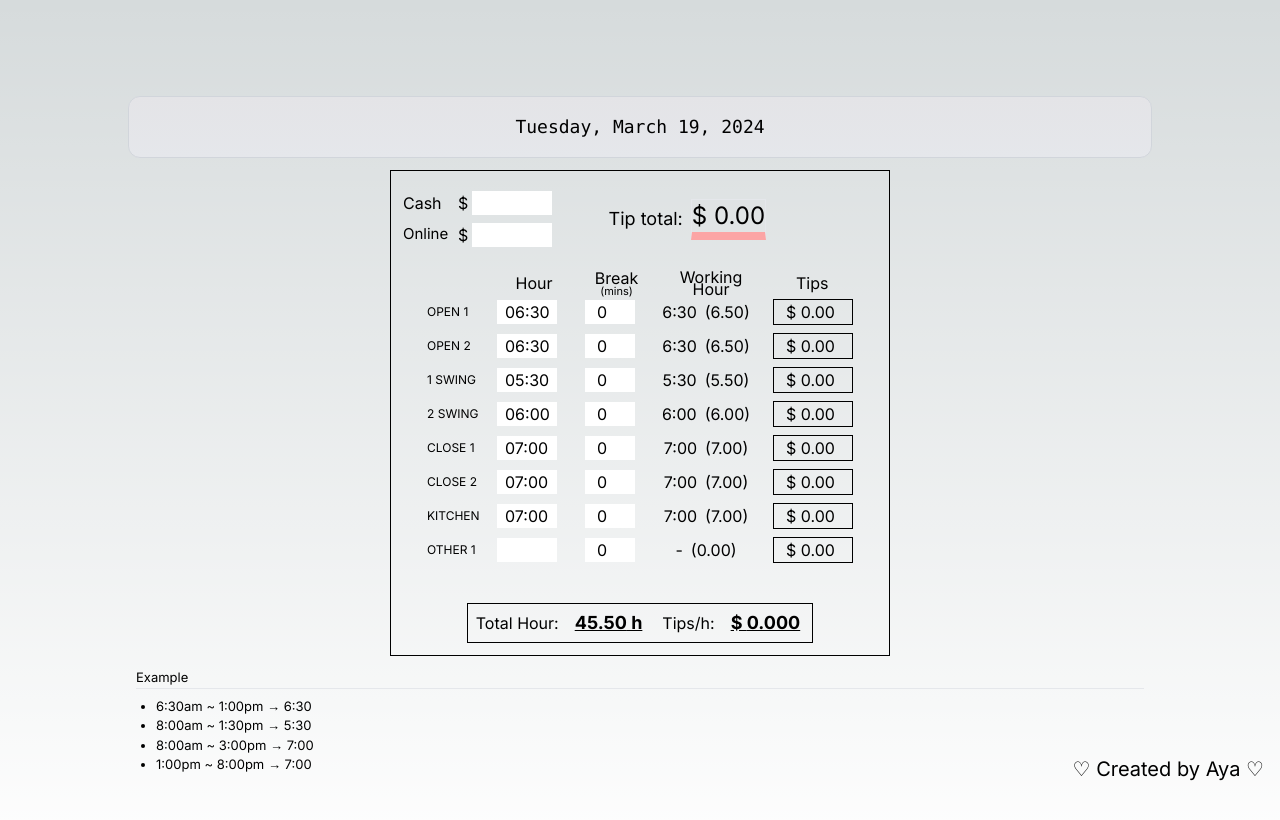
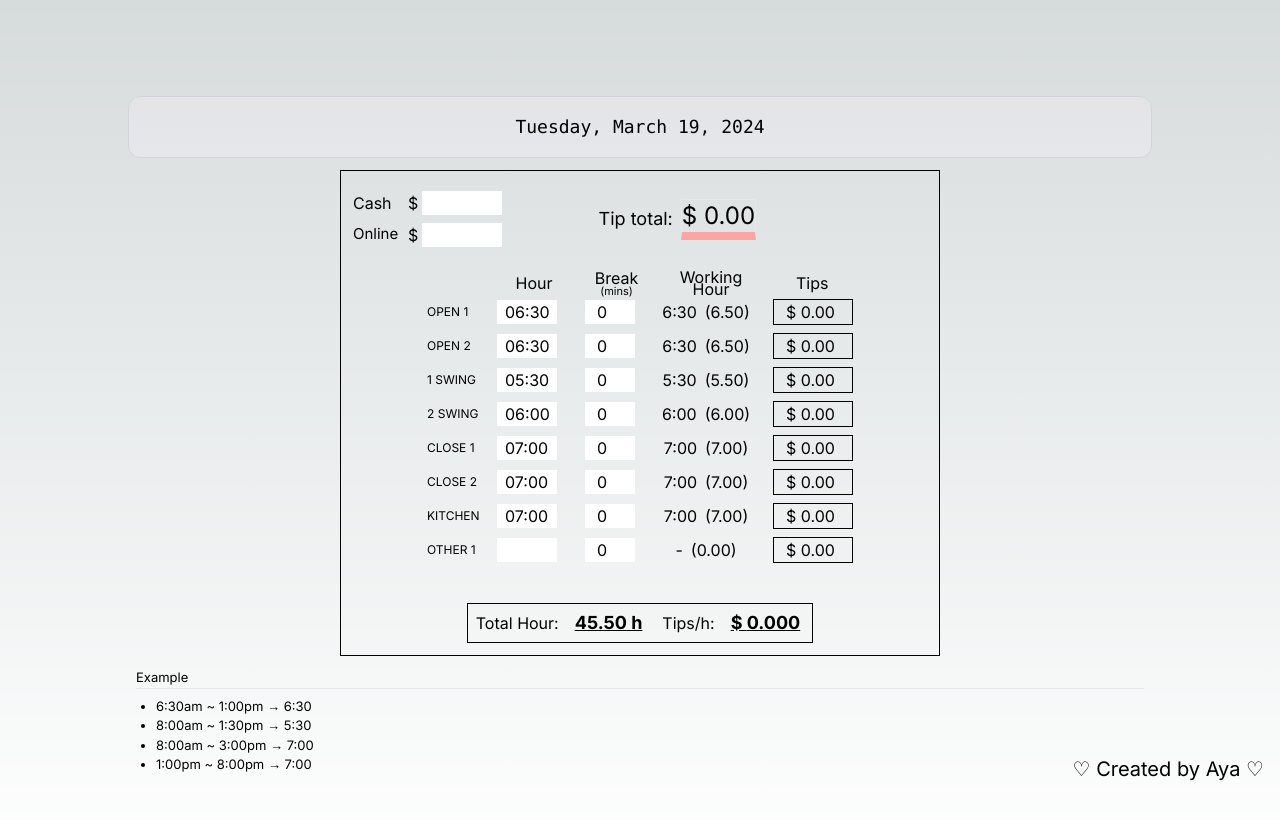
Before and after one commit to aya02200220/Platform7, a Next.js app: page / in a window 1280 px wide. Shown: the top 820 px of the page. Built offline with nearby package versions, Linux system fonts and the light colour scheme.

Commit message:
fixed current date

```diff
--- a/app/components/Tips.jsx
+++ b/app/components/Tips.jsx
@@ -15,10 +15,10 @@ const Tips = () => {
 
   return (
     <>
-      <div className="pt-6 md:pt-3 w-full max-w-[500px]">
-        <div className="border border-black w-full p-3">
-          <div className="flex justify-center mt-2 ">
-            <div className="w-2/5">
+      <div className="pt-6 md:pt-3 w-full max-w-[600px] ">
+        <div className="border border-black w-full p-3 flex flex-col ">
+          <div className="flex justify-center mt-2 w-full ">
+            <div className="w-2/5 ">
               <div className="flex mb-2">
                 <p className="w-[55px]">Cash</p>
                 {/* Cashの金額を入力するフィールド */}
--- a/app/components/currentDate.js
+++ b/app/components/currentDate.js
@@ -1,18 +1,20 @@
-import React from "react";
+"use client";
 
-function getCurrentDate() {
-  const options = {
-    year: "numeric",
-    month: "long",
-    day: "numeric",
-    weekday: "long",
-  };
-  const today = new Date();
-  return today.toLocaleDateString("en-US", options);
-}
+import React, { useState, useEffect } from "react";
 
 function CurrentDate() {
-  const currentDate = getCurrentDate();
+  const [currentDate, setCurrentDate] = useState("");
+
+  useEffect(() => {
+    const options = {
+      year: "numeric",
+      month: "long",
+      day: "numeric",
+      weekday: "long",
+    };
+    const today = new Date();
+    setCurrentDate(today.toLocaleDateString("en-US", options));
+  }, []);
 
   return (
     <div>
```
